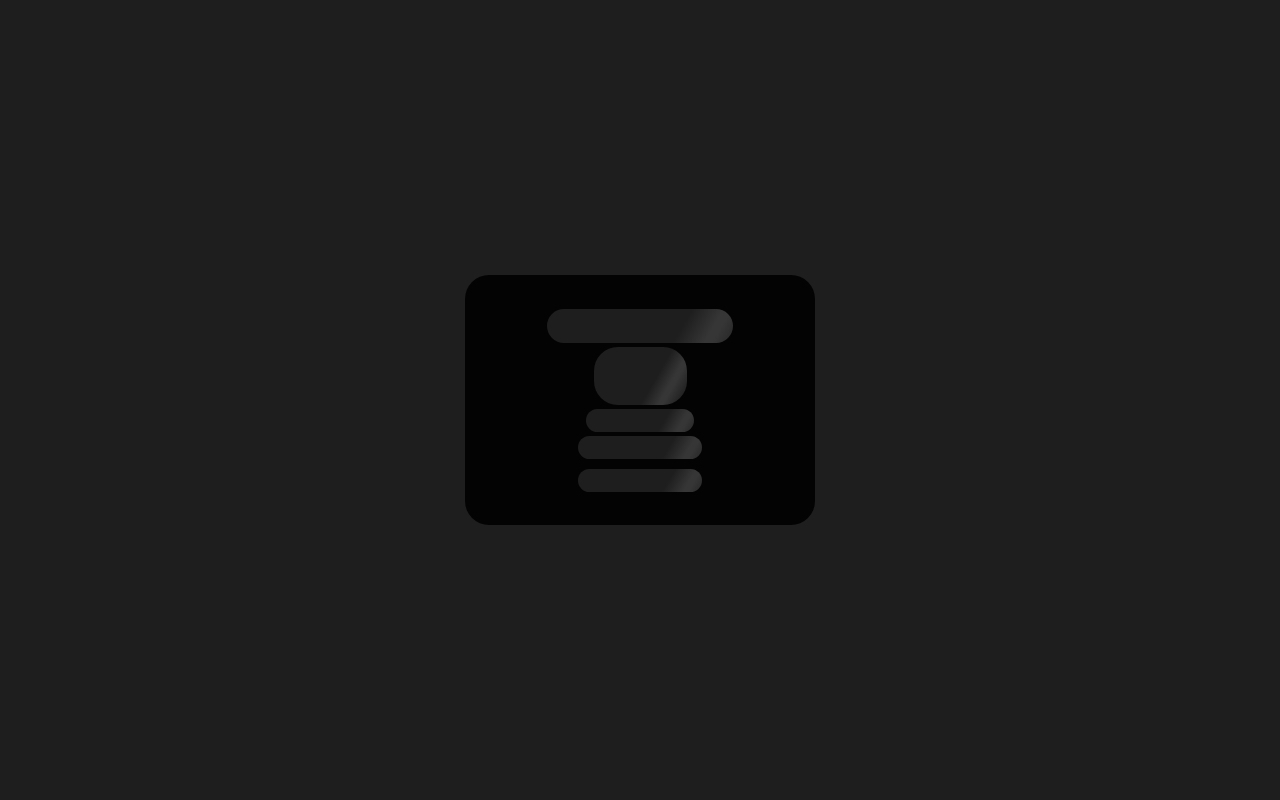
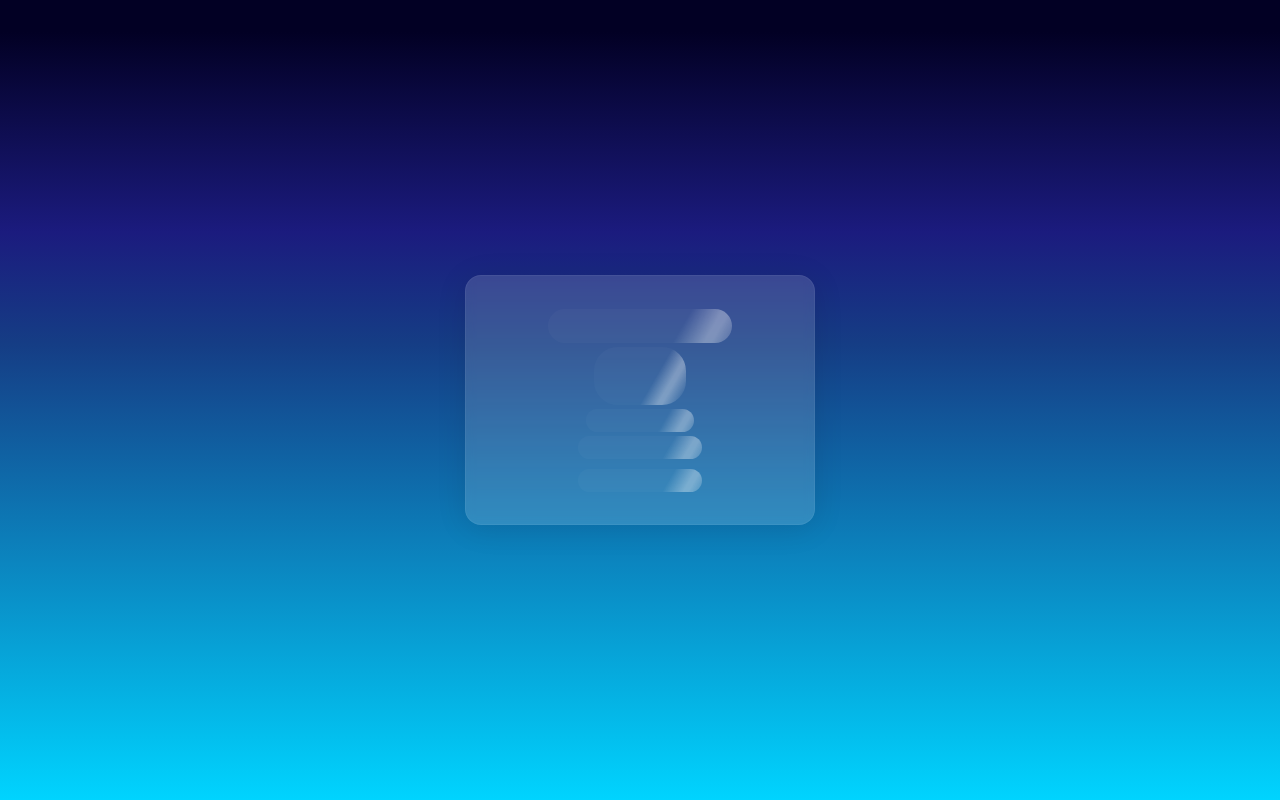
Before and after one commit to tomascoe/weather-app, a plain HTML site: page index.html in a window 1280 px wide. Drawn offline with Linux system fonts and the light colour scheme.

Commit message:
Glassmorphism added

```diff
--- a/styles.css
+++ b/styles.css
@@ -10,7 +10,13 @@ body {
   display: flex;
   align-items: center;
   justify-content: center;
-  background-color: #1e1e1e;
+  background: linear-gradient(
+    180deg,
+    rgba(2, 0, 36, 1) 4%,
+    rgba(27, 27, 126, 1) 29%,
+    rgba(21, 61, 133, 1) 43%,
+    rgba(0, 212, 255, 1) 100%
+  );
 }
 
 .main-content {
@@ -20,8 +26,15 @@ body {
   height: 250px;
   border-radius: 24px;
   padding: 1rem;
-  background-color: #000000e6;
   color: #f2f2f2;
+
+  /*GLASSMORPHISM*/
+  background: rgba(255, 255, 255, 0.15);
+  border-radius: 16px;
+  box-shadow: 0 4px 30px rgba(0, 0, 0, 0.1);
+  backdrop-filter: blur(5px);
+  -webkit-backdrop-filter: blur(5px);
+  border: 1px solid rgba(255, 255, 255, 0.05);
 }
 
 .card {
@@ -125,10 +138,10 @@ body {
   border-radius: 24px;
   background: linear-gradient(
     120deg,
-    #1e1e1e 30%,
-    #363636 38%,
-    #363636 40%,
-    #1e1e1e 48%
+    rgba(255, 255, 255, 0.025) 30%,
+    rgba(255, 255, 255, 0.35) 38%,
+    rgba(255, 255, 255, 0.35) 40%,
+    rgba(255, 255, 255, 0.025) 48%
   );
   background-size: 200% 100%;
   background-position: 100% 0;
```
